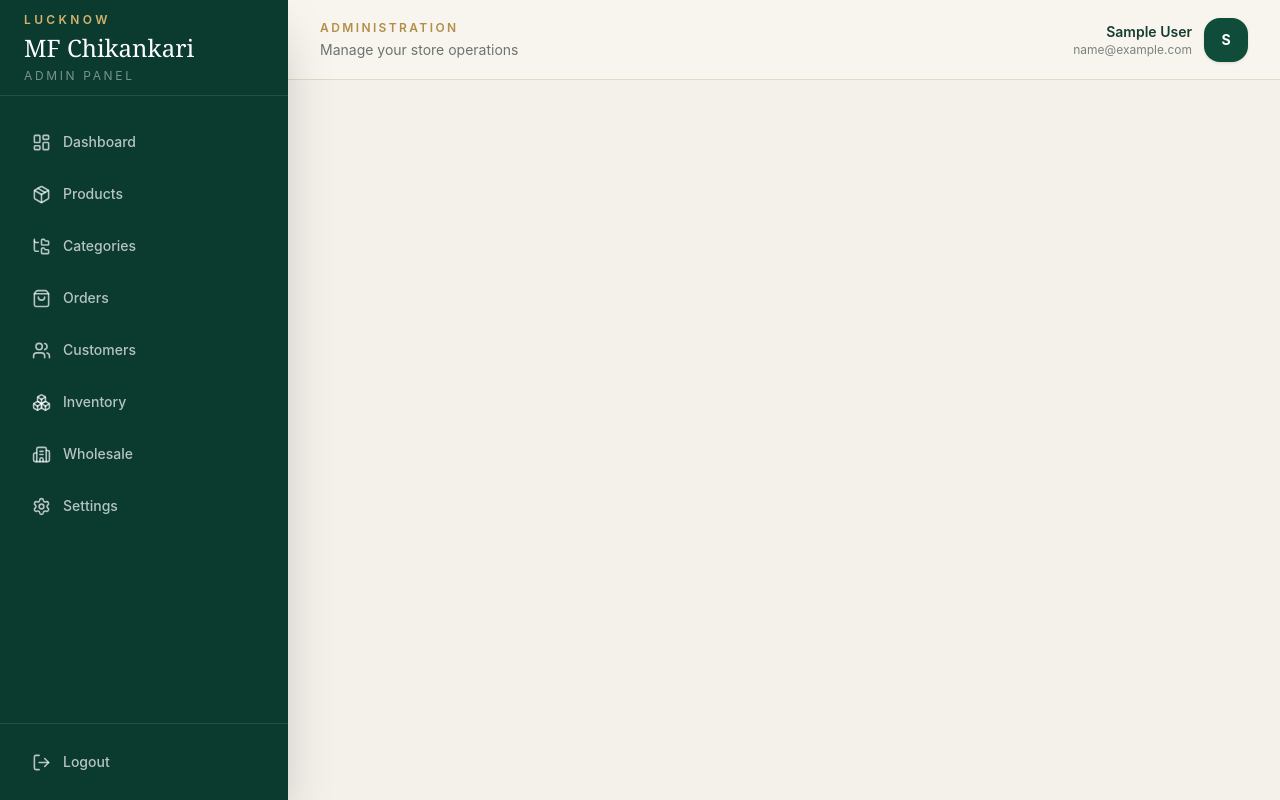
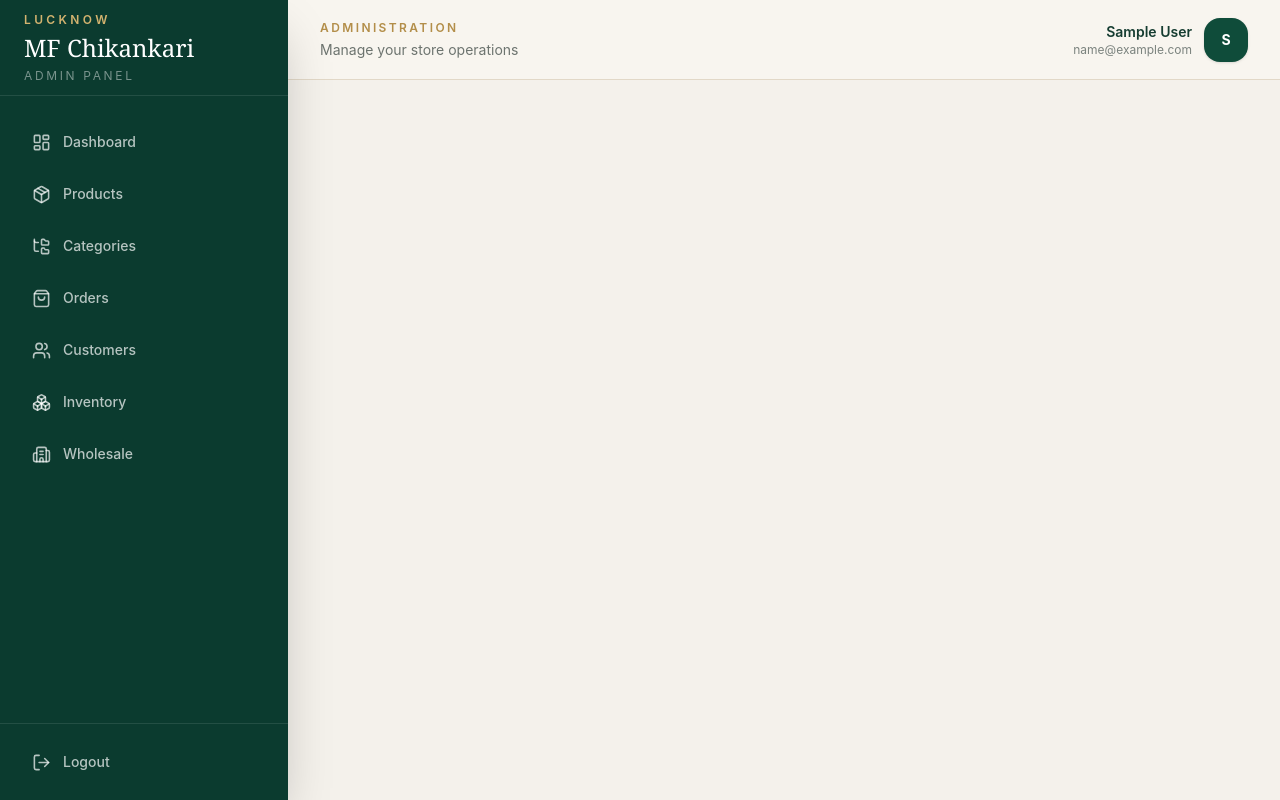
Before and after one commit to knight110599/mf-chikankari-showcase, a React (Vite) app: page /admin in a window 1280 px wide. Built offline with nearby package versions, Linux system fonts and the light colour scheme; no server answers; sample sign-in values are in the browser's storage.

Commit message:
remove setting option from admin panel

```diff
--- a/src/layouts/AdminLayout.tsx
+++ b/src/layouts/AdminLayout.tsx
@@ -6,7 +6,6 @@ import {
   LogOut,
   Menu,
   Package,
-  Settings,
   ShoppingBag,
   Users,
   X,
@@ -49,11 +48,6 @@ const navItems = [
     label: "Wholesale",
     to: "/admin/wholesale",
     icon: Building2,
-  },
-  {
-    label: "Settings",
-    to: "/admin/settings",
-    icon: Settings,
   },
 ];
 type AdminUser = {
```
